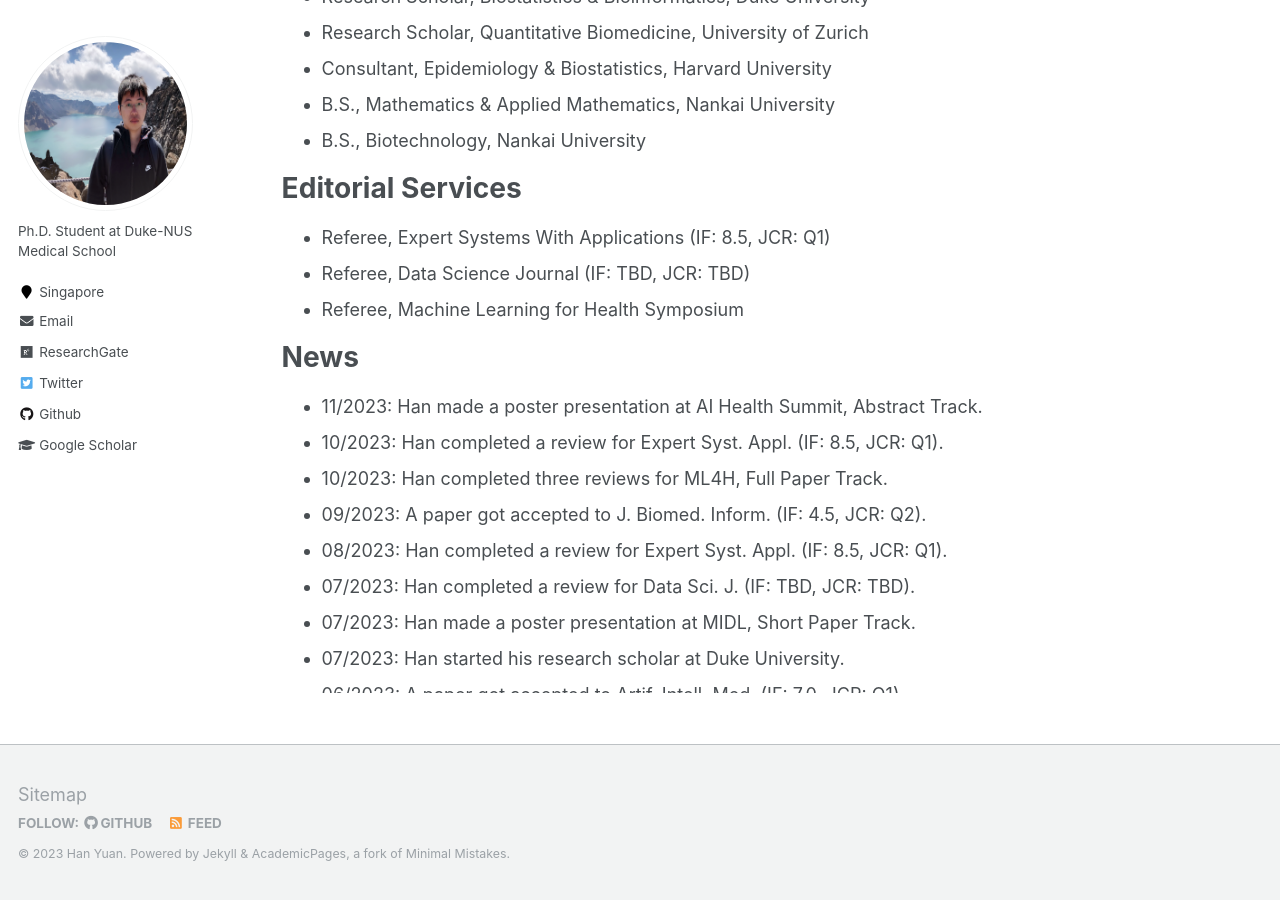
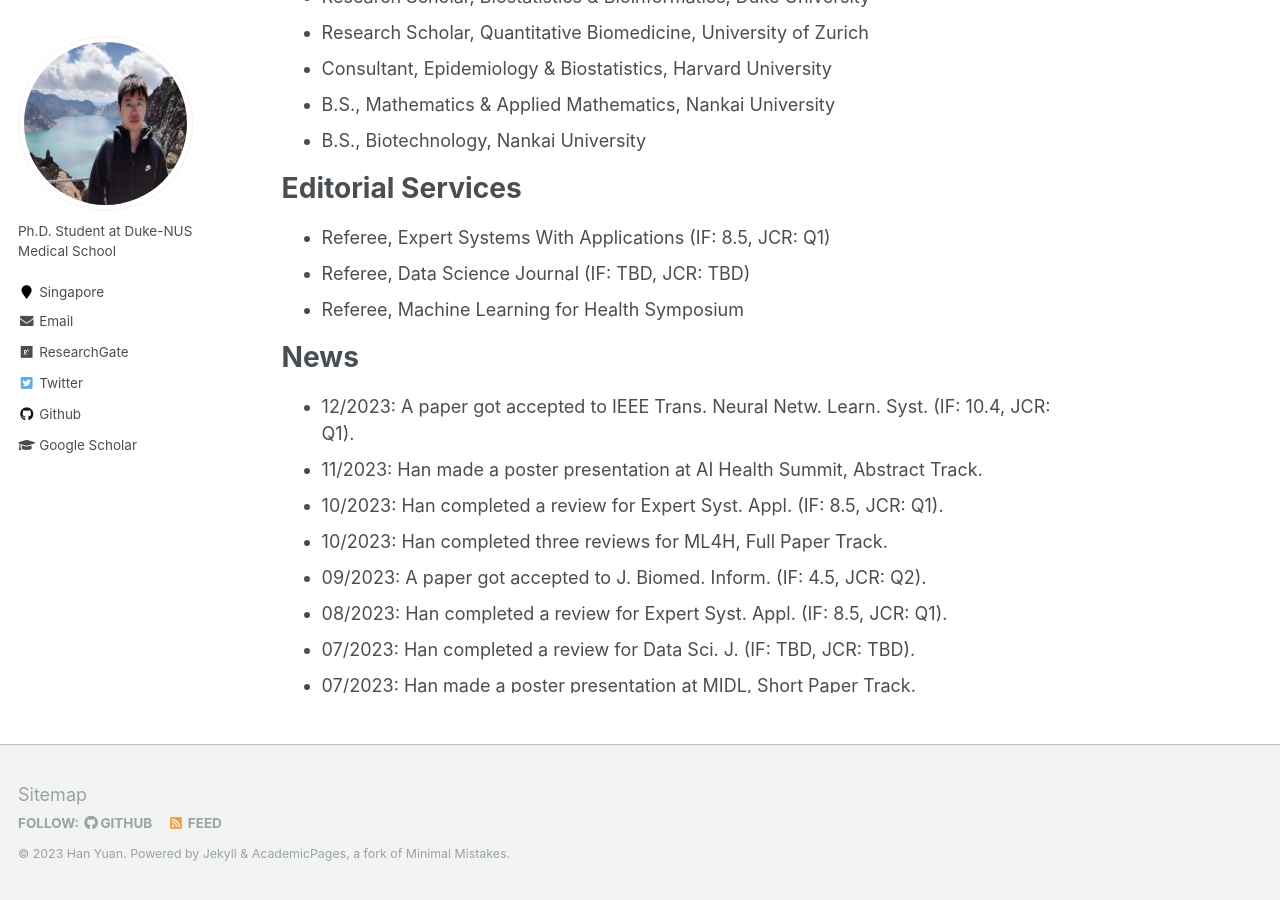
Before and after one commit to Han-Yuan-Med/Han-Yuan-Med.github.io, a Jekyll site: the page built from _pages/about.md, in a window 1280 px wide and 900 px high, scrolled down 740 px. Built offline with Jekyll 4.4.1, drawn with Linux system fonts in a browser that asks for light colours.

Commit message:
Update about.md

```diff
--- a/_pages/about.md
+++ b/_pages/about.md
@@ -28,6 +28,7 @@ Thank you for visiting my academic website. I invite you to explore the publicat
 
 # News
 <ul style="width: auto; height: 300px; overflow: auto">
+  <li>12/2023: A paper got accepted to IEEE Trans. Neural Netw. Learn. Syst. (IF: 10.4, JCR: Q1).</li>
   <li>11/2023: Han made a poster presentation at AI Health Summit, Abstract Track.</li>
   <li>10/2023: Han completed a review for Expert Syst. Appl. (IF: 8.5, JCR: Q1).</li>
   <li>10/2023: Han completed three reviews for ML4H, Full Paper Track.</li>
```
